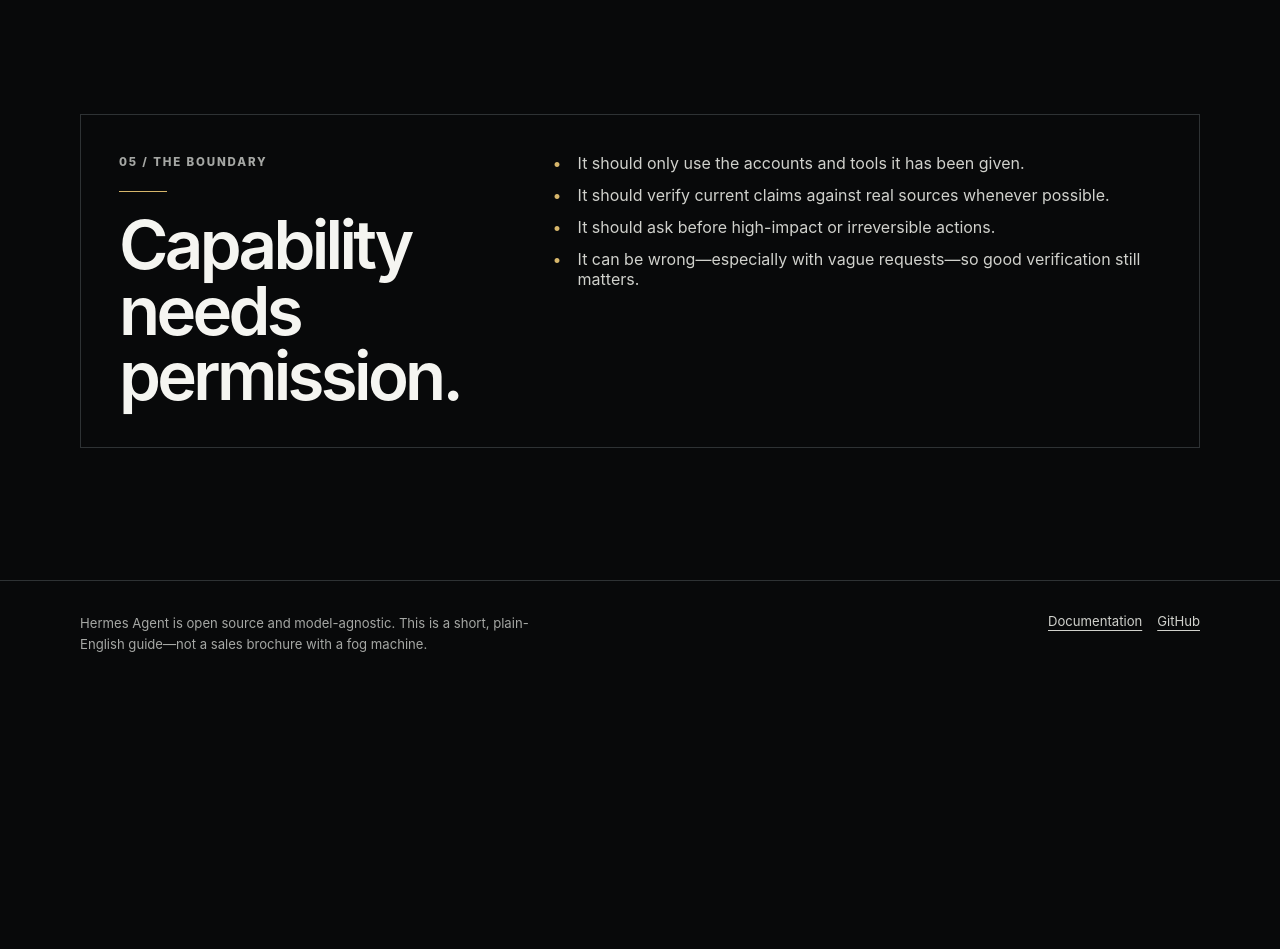
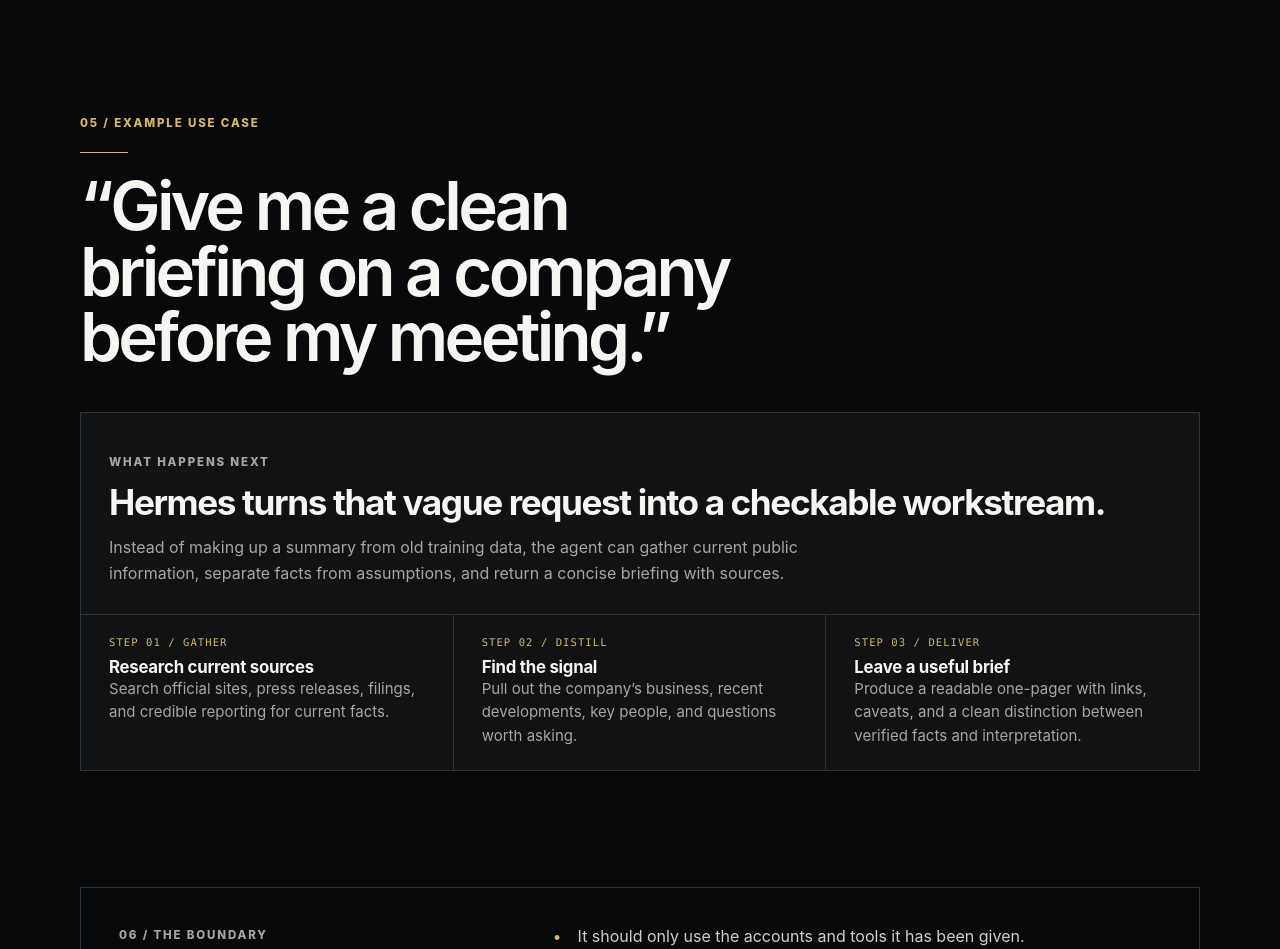
Before and after one commit to jcampion1/hermes-agent-explained, a plain HTML site: page index.html in a window 1280 px wide. Shown: the part 3435-4384 px from the top of the page. Before the commit the page ends 4126 px from the top, so only its background shows below. Drawn offline with Linux system fonts and the light colour scheme.

Commit message:
feat: add example company briefing use case

```diff
--- a/index.html
+++ b/index.html
@@ -102,6 +102,16 @@
     .capability p { margin-top: 10px; color: var(--muted); }
     .capability-label { display: block; margin-bottom: 28px; color: var(--gold); font: .66rem/1 ui-monospace, SFMono-Regular, Menlo, monospace; letter-spacing: .1em; text-transform: uppercase; }
 
+    .use-case { margin-top: 42px; border: 1px solid var(--line); background: var(--panel); }
+    .use-case-head { padding: 28px; border-bottom: 1px solid var(--line); }
+    .use-case-head h3 { margin-top: 10px; font-size: clamp(1.45rem, 4vw, 2.2rem); letter-spacing: -.04em; }
+    .use-case-head p { margin-top: 12px; max-width: 690px; color: var(--muted); }
+    .case-flow { display: grid; }
+    .case-step { padding: 22px 28px; border-bottom: 1px solid var(--line); }
+    .case-step:last-child { border-bottom: 0; }
+    .case-step span { display: block; margin-bottom: 9px; color: var(--gold); font: .66rem/1 ui-monospace, SFMono-Regular, Menlo, monospace; letter-spacing: .1em; text-transform: uppercase; }
+    .case-step p { color: var(--muted); font-size: .94rem; }
+
     .boundary { display: grid; gap: 28px; padding: 30px; border: 1px solid var(--line); background: transparent; }
     .boundary p { color: var(--muted); }
     .boundary ul { display: grid; gap: 12px; padding: 0; margin: 0; list-style: none; }
@@ -127,6 +137,9 @@
       .capabilities { grid-template-columns: repeat(3, 1fr); }
       .capability { border-bottom: 0; border-right: 1px solid var(--line); }
       .capability:last-child { border-right: 0; }
+      .case-flow { grid-template-columns: repeat(3, 1fr); }
+      .case-step { border-bottom: 0; border-right: 1px solid var(--line); }
+      .case-step:last-child { border-right: 0; }
       .boundary { grid-template-columns: .8fr 1.2fr; align-items: start; padding: 38px; }
     }
     @media (prefers-reduced-motion: reduce) { html { scroll-behavior: auto; } }
@@ -202,8 +215,26 @@
       </div>
     </section>
 
+    <section>
+      <p class="eyebrow">05 / Example use case</p>
+      <div class="rule"></div>
+      <h2>“Give me a clean briefing on a company before my meeting.”</h2>
+      <div class="use-case">
+        <div class="use-case-head">
+          <p class="eyebrow">What happens next</p>
+          <h3>Hermes turns that vague request into a checkable workstream.</h3>
+          <p>Instead of making up a summary from old training data, the agent can gather current public information, separate facts from assumptions, and return a concise briefing with sources.</p>
+        </div>
+        <div class="case-flow">
+          <article class="case-step"><span>Step 01 / Gather</span><h3>Research current sources</h3><p>Search official sites, press releases, filings, and credible reporting for current facts.</p></article>
+          <article class="case-step"><span>Step 02 / Distill</span><h3>Find the signal</h3><p>Pull out the company’s business, recent developments, key people, and questions worth asking.</p></article>
+          <article class="case-step"><span>Step 03 / Deliver</span><h3>Leave a useful brief</h3><p>Produce a readable one-pager with links, caveats, and a clean distinction between verified facts and interpretation.</p></article>
+        </div>
+      </div>
+    </section>
+
     <section class="boundary">
-      <div><p class="eyebrow">05 / The boundary</p><div class="rule"></div><h2>Capability needs permission.</h2></div>
+      <div><p class="eyebrow">06 / The boundary</p><div class="rule"></div><h2>Capability needs permission.</h2></div>
       <ul>
         <li>It should only use the accounts and tools it has been given.</li>
         <li>It should verify current claims against real sources whenever possible.</li>
```
